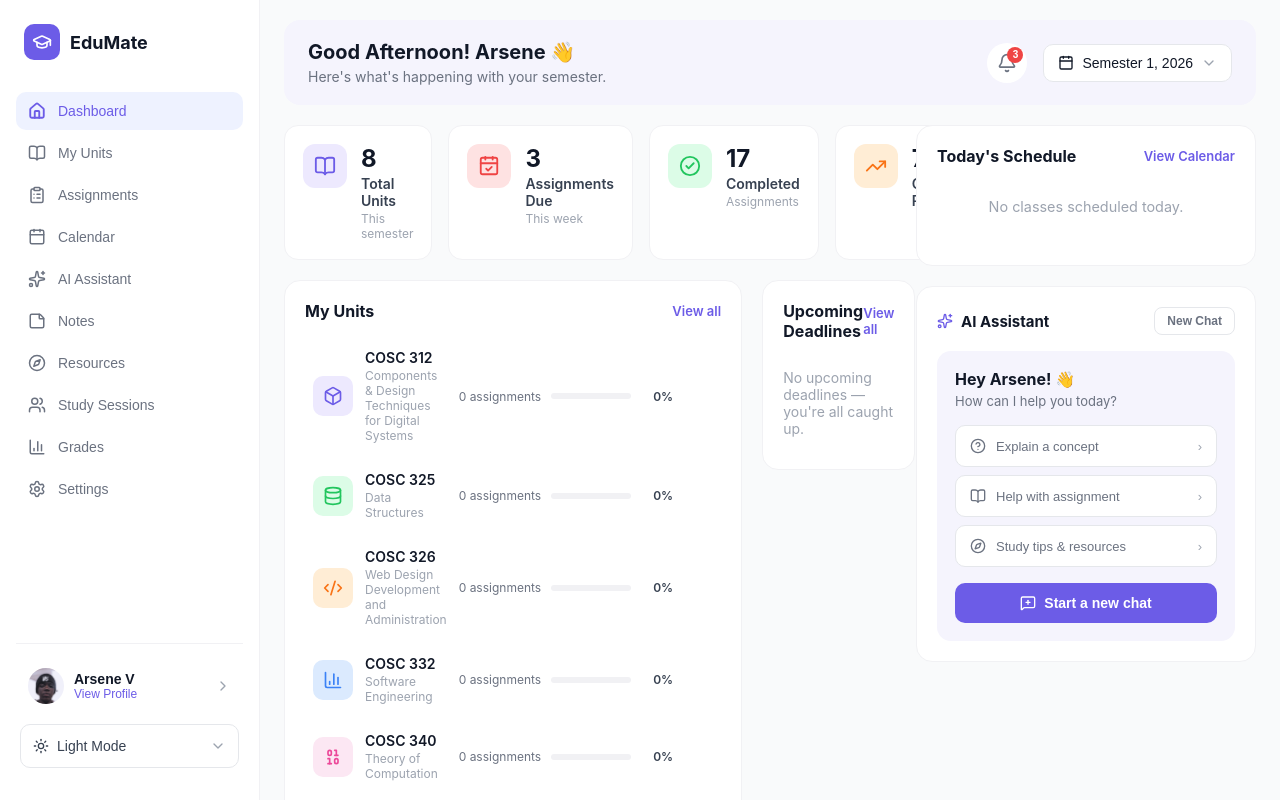
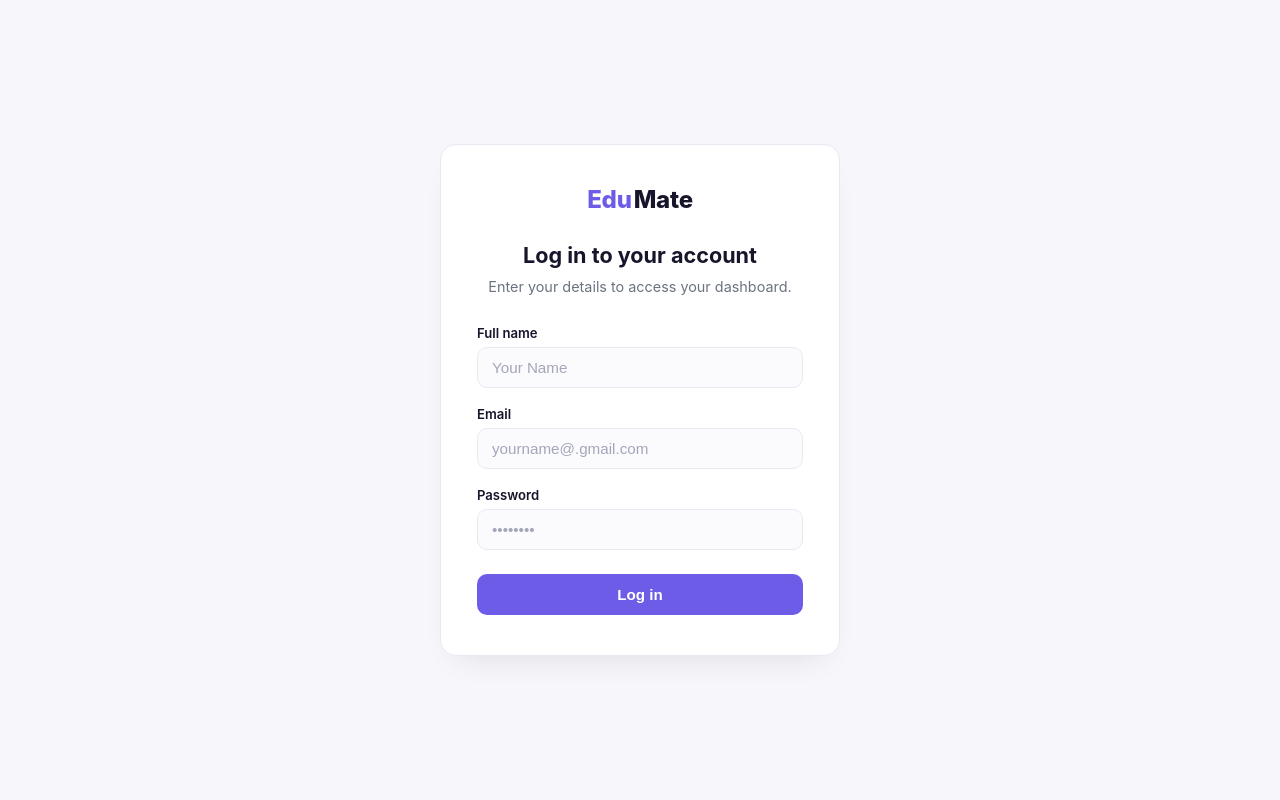
Before and after one commit to victorarsene483-max/curly-tribble, a React (Vite) app: page / in a window 1280 px wide. Shown: the top 800 px of the page. Built offline with nearby package versions, Linux system fonts and the light colour scheme.

Commit message:
Updated UX

```diff
--- a/src/App.jsx
+++ b/src/App.jsx
@@ -1,4 +1,5 @@
 import { DashboardProvider } from "./DashboardContext.jsx";
+import{useState} from "react";
 import OverviewStats from "./OverviewStats.jsx";
 import Sidebar from "./Sidebar.jsx";
 import TopBar from "./TopBar.jsx";
@@ -9,10 +10,16 @@ import TodaysSchedule from "./TodaysSchedule.jsx";
 import TasksDueSoon from "./TasksDueSoon.jsx";
 import "./App.css";
 import AIAssistant from "./AIAssistant.jsx";
+import Login from "./Login.jsx"
 const myUnits = [];
 const myAssignments = [];
 
 function App() {
+  const[user,setUser]=useState(null)
+
+ if (!user) {
+    return <Login onLogin={setUser} />;
+  }
   return (
     <DashboardProvider initialUnits={myUnits} initialAssignments={myAssignments}>
       <div className="app-layout">
--- /dev/null
+++ b/src/Login.css
@@ -0,0 +1,159 @@
+/* EduMate palette (matched to the dashboard UI)
+   --edumate-violet:     #6C5CE7  (primary — logo, links, buttons, active states)
+   --edumate-violet-dark:#5A4BD4  (button hover)
+   --edumate-violet-tint:#EEEAFC  (chips, focus ring, hover backgrounds)
+   --edumate-ink:        #16152B  (headings, primary text)
+   --edumate-slate:      #6B7280  (muted / secondary text)
+   --edumate-bg:         #F7F7FB  (page background)
+   --edumate-line:       #E9E9F2  (borders)
+   --edumate-red:        #EF4444  (errors / urgent)
+*/
+
+.login-page {
+  min-height: 100vh;
+  display: flex;
+  align-items: center;
+  justify-content: center;
+  padding: 32px 20px;
+  background: var(--edumate-bg, #F7F7FB);
+  font-family: -apple-system, "Segoe UI", "Inter", sans-serif;
+}
+
+.login-form {
+  width: 100%;
+  max-width: 400px;
+  background: #FFFFFF;
+  border: 1px solid var(--edumate-line, #E9E9F2);
+  border-radius: 16px;
+  padding: 40px 36px;
+  box-shadow: 0 16px 32px -20px rgba(22, 21, 43, 0.16);
+}
+
+.login-brand {
+  display: flex;
+  justify-content: center;
+  align-items: center;
+  gap: 2px;
+  margin-bottom: 28px;
+  font-size: 1.5rem;
+  font-weight: 800;
+  letter-spacing: -0.01em;
+}
+
+.login-brand-rent {
+  color: var(--edumate-violet, #6C5CE7);
+}
+
+.login-brand-flow {
+  color: var(--edumate-ink, #16152B);
+}
+
+.login-title {
+  margin: 0 0 8px;
+  font-size: 1.35rem;
+  font-weight: 700;
+  color: var(--edumate-ink, #16152B);
+  text-align: center;
+}
+
+.login-subtitle {
+  margin: 0 0 28px;
+  font-size: 0.9rem;
+  line-height: 1.5;
+  color: var(--edumate-slate, #6B7280);
+  text-align: center;
+}
+
+.login-field {
+  display: block;
+  margin-bottom: 18px;
+}
+
+.login-label {
+  display: block;
+  margin-bottom: 6px;
+  font-size: 0.82rem;
+  font-weight: 600;
+  color: var(--edumate-ink, #16152B);
+}
+
+.login-input {
+  width: 100%;
+  box-sizing: border-box;
+  padding: 11px 14px;
+  font-size: 0.95rem;
+  color: var(--edumate-ink, #16152B);
+  background: #FBFBFD;
+  border: 1px solid var(--edumate-line, #E9E9F2);
+  border-radius: 10px;
+  outline: none;
+  transition: border-color 0.15s ease, box-shadow 0.15s ease, background 0.15s ease;
+}
+
+.login-input::placeholder {
+  color: #A3A6B8;
+}
+
+.login-input:focus {
+  background: #FFFFFF;
+  border-color: var(--edumate-violet, #6C5CE7);
+  box-shadow: 0 0 0 4px var(--edumate-violet-tint, #EEEAFC);
+}
+
+.login-error {
+  margin: -4px 0 18px;
+  padding: 10px 12px;
+  font-size: 0.85rem;
+  color: var(--edumate-red, #EF4444);
+  background: #FEECEC;
+  border: 1px solid #FBD3D3;
+  border-radius: 10px;
+}
+
+.login-submit {
+  width: 100%;
+  padding: 12px 16px;
+  margin-top: 6px;
+  font-size: 0.95rem;
+  font-weight: 700;
+  color: #FFFFFF;
+  background: var(--edumate-violet, #6C5CE7);
+  border: none;
+  border-radius: 10px;
+  cursor: pointer;
+  transition: background 0.15s ease, box-shadow 0.15s ease, transform 0.1s ease;
+}
+
+.login-submit:hover {
+  background: var(--edumate-violet-dark, #5A4BD4);
+  box-shadow: 0 10px 20px -10px rgba(108, 92, 231, 0.55);
+}
+
+.login-submit:active {
+  transform: translateY(1px);
+}
+
+.login-submit:focus-visible {
+  outline: 3px solid var(--edumate-violet-tint, #EEEAFC);
+  outline-offset: 2px;
+}
+
+@media (max-width: 480px) {
+  .login-page {
+    padding: 20px 16px;
+  }
+
+  .login-form {
+    padding: 28px 22px;
+    border-radius: 14px;
+  }
+
+  .login-brand {
+    font-size: 1.3rem;
+    margin-bottom: 22px;
+  }
+
+  .login-title {
+    font-size: 1.2rem;
+  }
+}
--- /dev/null
+++ b/src/Login.jsx
@@ -0,0 +1,85 @@
+import { useState } from "react";
+import "./Login.css"
+
+function LoginForm({ onLogin }) {
+  const [name, setName] = useState("");
+  const [email, setEmail] = useState("");
+  const [password, setPassword] = useState("");
+  const [error, setError] = useState("");
+
+  const correctPassword = "EB1/74360/24";
+
+  const handleSubmit = (e) => {
+    e.preventDefault();
+
+    if (!name.trim()) {
+      setError("Enter your name to continue.");
+      return;
+    }
+
+    if (password !== correctPassword) {
+      setError("Incorrect password. Please try again.");
+      return;
+    }
+
+    setError("");
+    onLogin({ name: name.trim(), email: email.trim() });
+  };
+
+  return (
+    <div className="login-page">
+      <form className="login-form" onSubmit={handleSubmit}>
+        <div className="login-brand">
+          <span className="login-brand-rent">Edu</span>
+          <span className="login-brand-flow">Mate</span>
+        </div>
+
+        <h1 className="login-title">Log in to your account</h1>
+        <p className="login-subtitle">
+          Enter your details to access your dashboard.
+        </p>
+
+        <label className="login-field">
+          <span className="login-label">Full name</span>
+          <input
+            type="text"
+            value={name}
+            onChange={(e) => setName(e.target.value)}
+            placeholder="Your Name"
+            className="login-input"
+          />
+        </label>
+
+        <label className="login-field">
+          <span className="login-label">Email</span>
+          <input
+            type="email"
+            value={email}
+            onChange={(e) => setEmail(e.target.value)}
+            placeholder="yourname@.gmail.com"
+            className="login-input"
+          />
+        </label>
+
+        <label className="login-field">
+          <span className="login-label">Password</span>
+          <input
+            type="password"
+            value={password}
+            onChange={(e) => setPassword(e.target.value)}
+            placeholder="••••••••"
+            className="login-input"
+          />
+        </label>
+
+        {error && <p className="login-error">{error}</p>}
+
+        <button type="submit" className="login-submit">
+          Log in
+        </button>
+      </form>
+    </div>
+  );
+}
+
+export default LoginForm;
--- a/src/Sidebar.jsx
+++ b/src/Sidebar.jsx
@@ -97,7 +97,7 @@ function Sidebar() {
           <button className="sidebar-profile">
             <img src={profilePic} alt="Arsene" className="sidebar-avatar" />
             <div className="sidebar-profile-text">
-              <p className="sidebar-profile-name">Arsene V</p>
+              <p className="sidebar-profile-name">Arsene Victor</p>
               <p className="sidebar-profile-link">View Profile</p>
             </div>
             <ChevronRight size={16} className="sidebar-chevron" />
--- a/src/TasksDueSoon.jsx
+++ b/src/TasksDueSoon.jsx
@@ -13,7 +13,7 @@ function getUrgencyTheme(daysLeft) {
 }
 
 function TasksDueSoon({ maxItems = 3 }) {
-  const { assignments, units, addAssignment } = useDashboard();
+  const { assignments, units, addAssignment, toggleAssignmentComplete } = useDashboard();
   const [isModalOpen, setIsModalOpen] = useState(false);
 
   const dueSoon = useMemo(() => {
@@ -41,14 +41,25 @@ function TasksDueSoon({ maxItems = 3 }) {
 
           return (
             <div className="task-tile" key={task.id}>
-              <span className={`task-days theme-${urgency}`}>
-                {task.daysLeft === 0 ? "Due today" : `${task.daysLeft} day${task.daysLeft === 1 ? "" : "s"} left`}
-              </span>
+              <input
+                type="checkbox"
+                className="task-checkbox"
+                checked={task.completed}
+                onChange={() => toggleAssignmentComplete(task.id)}
+                aria-label={`Mark "${task.title}" as complete`}
+              />
               <div className={`task-icon-box theme-${theme}`}>
                 <Icon size={18} />
               </div>
               <div className="task-info">
-                <p className="task-title">{task.title}</p>
+                <div className="task-title-row">
+                  <p className="task-title">{task.title}</p>
+                  <span className={`task-days theme-${urgency}`}>
+                    {task.daysLeft === 0
+                      ? "Due today"
+                      : `${task.daysLeft} day${task.daysLeft === 1 ? "" : "s"} left`}
+                  </span>
+                </div>
                 <p className="task-unit">{task.unitCode}</p>
               </div>
             </div>
--- a/src/UpcomingDeadlines.css
+++ b/src/UpcomingDeadlines.css
@@ -37,8 +37,9 @@
 
 .deadline-row {
   display: flex;
-  align-items: center;
-  gap: 12px;
+  flex-wrap: wrap;
+  align-items: flex-start;
+  gap: 4px 12px;
   padding: 12px 8px;
   border-radius: 12px;
 }
@@ -52,6 +53,7 @@
   height: 9px;
   border-radius: 50%;
   flex-shrink: 0;
+  margin-top: 5px;
 }
 
 .deadline-dot.theme-red    { background: #ef4444; }
@@ -61,7 +63,7 @@
 
 .deadline-info {
   min-width: 0;
-  flex: 1;
+  flex: 1 1 160px;
 }
 
 .deadline-title {
@@ -69,24 +71,29 @@
   font-size: 14px;
   font-weight: 600;
   color: #111827;
+  overflow-wrap: anywhere;
 }
 
 .deadline-unit {
   margin: 2px 0 0;
   font-size: 12px;
   color: #9ca3af;
+  overflow-wrap: anywhere;
 }
 
 .deadline-meta {
   display: flex;
   flex-direction: column;
   align-items: flex-end;
-  flex-shrink: 0;
+  justify-content: flex-start;
+  flex: 0 0 auto;
+  margin-left: auto;
 }
 
 .deadline-days {
   font-size: 13px;
   font-weight: 700;
+  white-space: nowrap;
 }
 
 .deadline-days.theme-red    { color: #ef4444; }
@@ -98,4 +105,15 @@
   margin-top: 2px;
   font-size: 12px;
   color: #9ca3af;
+  white-space: nowrap;
 }
+
+@media (max-width: 480px) {
+  .deadlines-card {
+    padding: 16px;
+  }
+
+  .deadline-row {
+    padding: 10px 4px;
+  }
+}
--- a/src/timetableData.jsx
+++ b/src/timetableData.jsx
@@ -1,10 +1,9 @@
 
 export const TIMETABLE = [
-  { day: "Monday",    start: "7:00 AM",  end: "10:00 AM", code: "COSC 312", room: "FTC 202" },
-  { day: "Tuesday",   start: "7:00 AM",  end: "10:00 AM", code: "COSC 325", room: "BSR 403" },
-  { day: "Tuesday",   start: "10:00 AM", end: "1:00 PM",  code: "COSC 332", room: "BSL 503" },
+  { day: "Tuesday",   start: "1:00 PM",  end: "4:00 PM", code: "COSC 325", room: "BSR 403" },
+  { day: "Tuesday",   start: "4:00 PM", end: "7:00 PM",  code: "COSC 332", room: "BSL 503" },
   { day: "Wednesday", start: "7:00 AM",  end: "10:00 AM", code: "COSC 340", room: "BSL 203" },
-  { day: "Wednesday", start: "10:00 AM", end: "1:00 PM",  code: "COSC 326", room: "FTC 002" },
+  { day: "Wednesday", start: "4:00 PM", end: "7:00 PM",  code: "COSC 312", room: "FTC 002" },
   { day: "Friday",    start: "7:00 AM",  end: "10:00 AM", code: "COSC 380", room: "BSR 403" },
-  { day: "Friday",    start: "10:00 AM", end: "1:00 PM",  code: "COSC 361", room: "FTC 303" },
+  { day: "Friday",    start: "4:00 PM", end: "7:00 PM",  code: "COSC 361", room: "FTC 303" },
 ];
```
Also changed, not shown: src/TasksDueSoon.css (+47 -18 lines).
